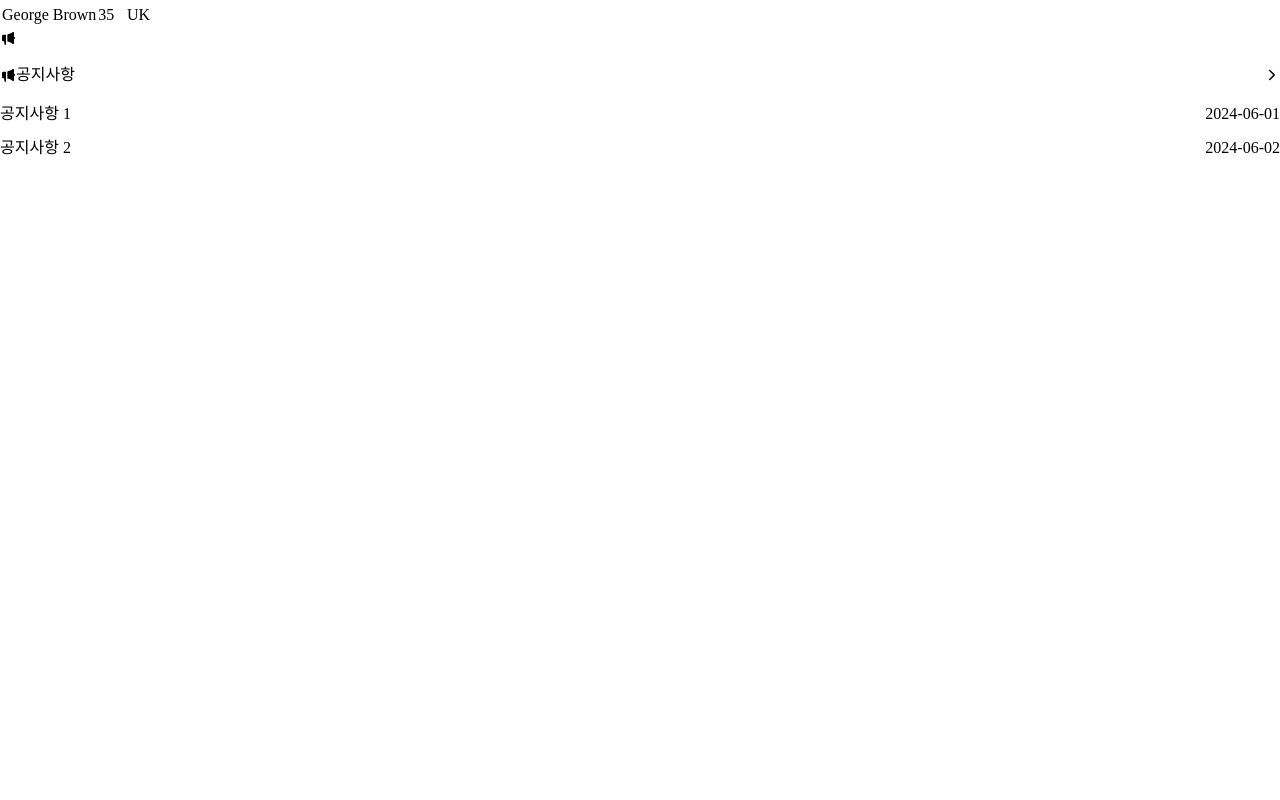
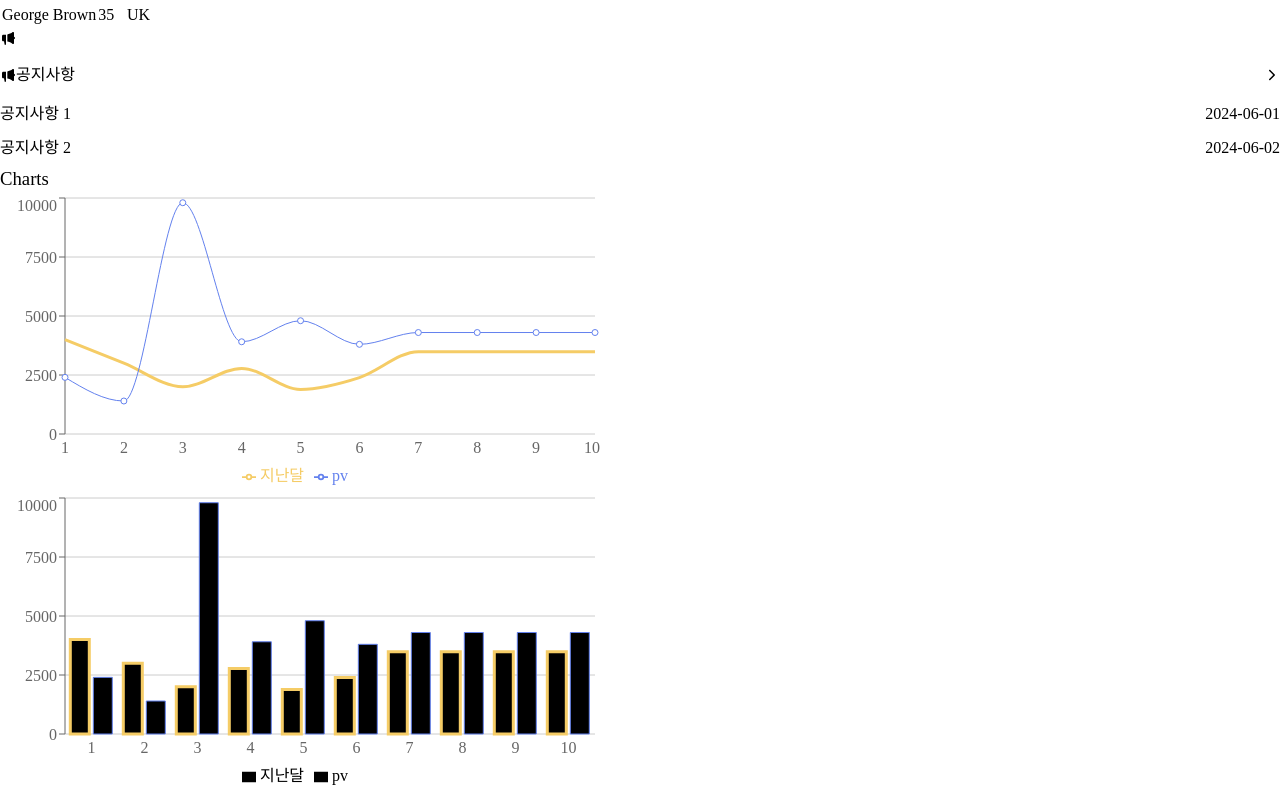
Before and after one commit to hyeonjeong-yu/atomic, a React (Create React App) app: page / in a window 1280 px wide. Shown: the part 584-1384 px from the top of the page. Before the commit the page ends 800 px from the top, so only its background shows below. Built offline with nearby package versions, Linux system fonts and the light colour scheme.

Commit message:
chart library component add

```diff
--- a/package.json
+++ b/package.json
@@ -5,11 +5,13 @@
   "dependencies": {
     "@testing-library/jest-dom": "^5.17.0",
     "@testing-library/user-event": "^13.5.0",
+    "date-fns": "^3.6.0",
     "react": "^18.3.1",
     "react-dom": "^18.3.1",
     "react-icons": "^5.2.1",
     "react-scripts": "5.0.1",
     "react-table": "^7.8.0",
+    "recharts": "^2.12.7",
     "web-vitals": "^2.1.4"
   },
   "scripts": {
--- a/src/App.js
+++ b/src/App.js
@@ -9,6 +9,8 @@ import React, { useMemo } from 'react';
 import Table from "./components/Molecules/Table/Table";
 import Icon from "./components/Atoms/Icon/Icon";
 import CardList from "./components/Organism/CardList/CardList";
+import Chart from "./components/Molecules/Charts/Chart";
+import BarChart from "./components/Molecules/Charts/BarChart";
 
 function App() {
 
@@ -68,6 +70,20 @@ function App() {
         {title: '공지사항 2', date: '2024-06-02'},
     ]
 
+    const chartData = [
+        // name: X축의 dataKey가 됨
+        { name: '2024-06-01', uv: 4000, pv: 2400, amt: 2400 },
+        { name: '2024-06-02', uv: 3000, pv: 1398, amt: 2210 },
+        { name: '2024-06-03', uv: 2000, pv: 9800, amt: 2290 },
+        { name: '2024-06-04', uv: 2780, pv: 3908, amt: 2000 },
+        { name: '2024-06-05', uv: 1890, pv: 4800, amt: 2181 },
+        { name: '2024-06-06', uv: 2390, pv: 3800, amt: 2500 },
+        { name: '2024-06-07', uv: 3490, pv: 4300, amt: 2100 },
+        { name: '2024-06-08', uv: 3490, pv: 4300, amt: 2100 },
+        { name: '2024-06-09', uv: 3490, pv: 4300, amt: 2100 },
+        { name: '2024-06-10', uv: 3490, pv: 4300, amt: 2100 },
+      ];
+
     return (
         <div className="App">
             <h3>Checkbox</h3>
@@ -98,6 +114,9 @@ function App() {
 
             <CardList title='공지사항' showRightIcon={true} items={notices}/>
 
+            <h3>Charts</h3>
+            <Chart data={chartData} />
+            <BarChart data={chartData} />
         </div>
     );
 }
--- /dev/null
+++ b/src/components/Molecules/Charts/BarChart.jsx
@@ -0,0 +1,57 @@
+import React from 'react'
+import {
+    BarChart,
+    Bar,
+    CartesianGrid,
+    XAxis,
+    YAxis,
+    Tooltip,
+    Legend,
+} from 'recharts'
+import { parseISO } from 'date-fns';
+
+const Chart = ({ data }) => {
+
+    // 날짜 - '일'만 추출
+    const formatXAxis = (tick) => {
+        const date = parseISO(tick);
+        return date.getDate();
+    }
+
+    return (
+        <BarChart width={600} height={300} data={data}>
+            <CartesianGrid
+                vertical={false} //세로선 제거
+            />
+            <XAxis
+                dataKey="name"
+                tickLine={false} //눈금 해제
+                axisLine={false}  //축 라인 제거
+                tickFormatter={formatXAxis} //축에 표시되는 text
+            />
+            <YAxis />
+            <Tooltip
+                wrapperStyle={{
+                    width: '100px',
+                    // height: '30px'
+                }}
+                contentStyle={{
+                    backgroundColor: '#492f79', //배경색
+                    borderRadius: '10px',
+                }}
+            />
+            <Legend />
+            <Bar
+                type="monotone"
+                dataKey="uv"
+                stroke="#f5cc66"
+                strokeWidth={3} //선 굵기
+                dot={false} //점 제거
+                name='지난달'
+            />
+            <Bar type="monotone" dataKey="pv" stroke="#6381ee" />
+        </BarChart>
+    )
+}
+
+export default Chart
--- /dev/null
+++ b/src/components/Molecules/Charts/Chart.jsx
@@ -0,0 +1,57 @@
+import React from 'react'
+import {
+    LineChart,
+    Line,
+    CartesianGrid,
+    XAxis,
+    YAxis,
+    Tooltip,
+    Legend,
+} from 'recharts'
+import { parseISO } from 'date-fns';
+
+const Chart = ({ data }) => {
+
+    // 날짜 - '일'만 추출
+    const formatXAxis = (tick) => {
+        const date = parseISO(tick);
+        return date.getDate();
+    }
+
+    return (
+        <LineChart width={600} height={300} data={data}>
+            <CartesianGrid
+                vertical={false} //세로선 제거
+            />
+            <XAxis
+                dataKey="name"
+                tickLine={false} //눈금 해제
+                axisLine={false}  //축 라인 제거
+                tickFormatter={formatXAxis} //축에 표시되는 text
+            />
+            <YAxis />
+            <Tooltip
+                wrapperStyle={{
+                    width: '100px',
+                    // height: '30px'
+                }}
+                contentStyle={{
+                    backgroundColor: '#492f79', //배경색
+                    borderRadius: '10px',
+                }}
+            />
+            <Legend />
+            <Line
+                type="monotone"
+                dataKey="uv"
+                stroke="#f5cc66"
+                strokeWidth={3} //선 굵기
+                dot={false} //점 제거
+                name='지난달'
+            />
+            <Line type="monotone" dataKey="pv" stroke="#6381ee" />
+        </LineChart>
+    )
+}
+
+export default Chart
--- a/src/components/Organism/CardList/CardList.jsx
+++ b/src/components/Organism/CardList/CardList.jsx
@@ -15,8 +15,8 @@ const CardList = ({ title, showRightIcon, items }) => {
             <CardHeader title={title} showRightIcon={showRightIcon}/>
             <div>
                 {
-                    items.map((card, index) => (
-                        <CardItem key={index} title={card.title} date={card.date} />
+                    items.map((item, index) => (
+                        <CardItem key={index} title={item.title} date={item.date} />
                     ))
                 }
             </div>
```
Also changed, not shown: src/components/Atoms/Icon/Icon.jsx (+5 -7 lines), src/components/Molecules/Charts/data.jsx (added), 1 other file (tests, documents, lock files or other folders).
